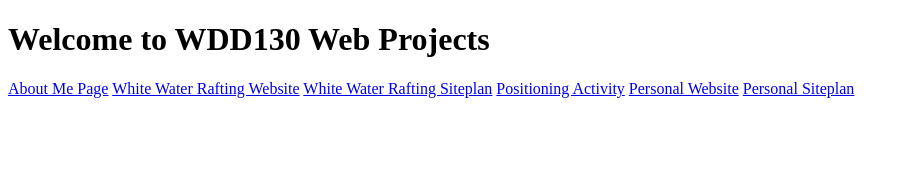
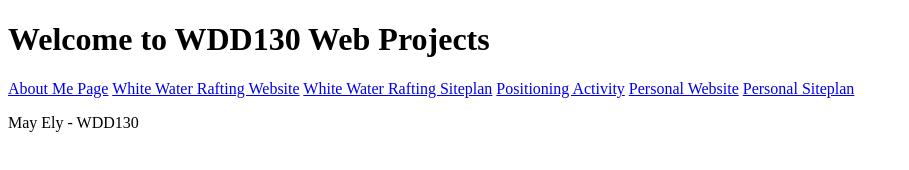
Before and after one commit to Ylyaem/WDD130, a plain HTML site: page index.html in a window 1280 px wide. Shown: the whole page, without its empty margins (0-909 px from the left). Drawn offline with Linux system fonts and the light colour scheme.

Commit message:
Added a paragraph to the home page

```diff
--- a/index.html
+++ b/index.html
@@ -15,5 +15,6 @@
   <a href="#">Personal Website</a>
   <a href="#">Personal Siteplan</a>
 </nav>
+<p>May Ely - WDD130</p>
 </body>
 </html>
```
